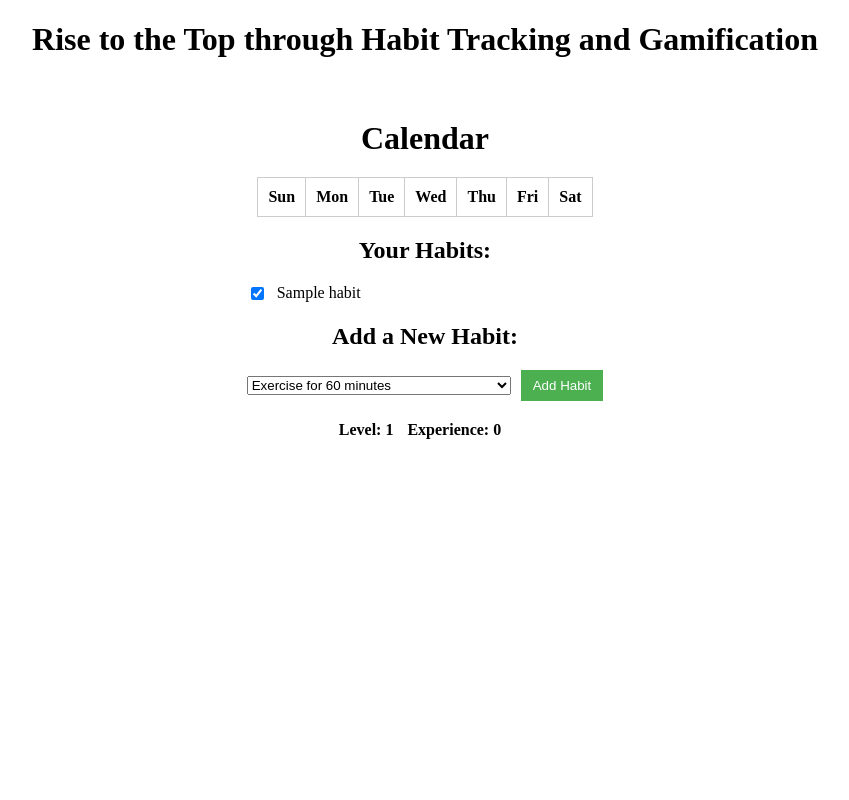
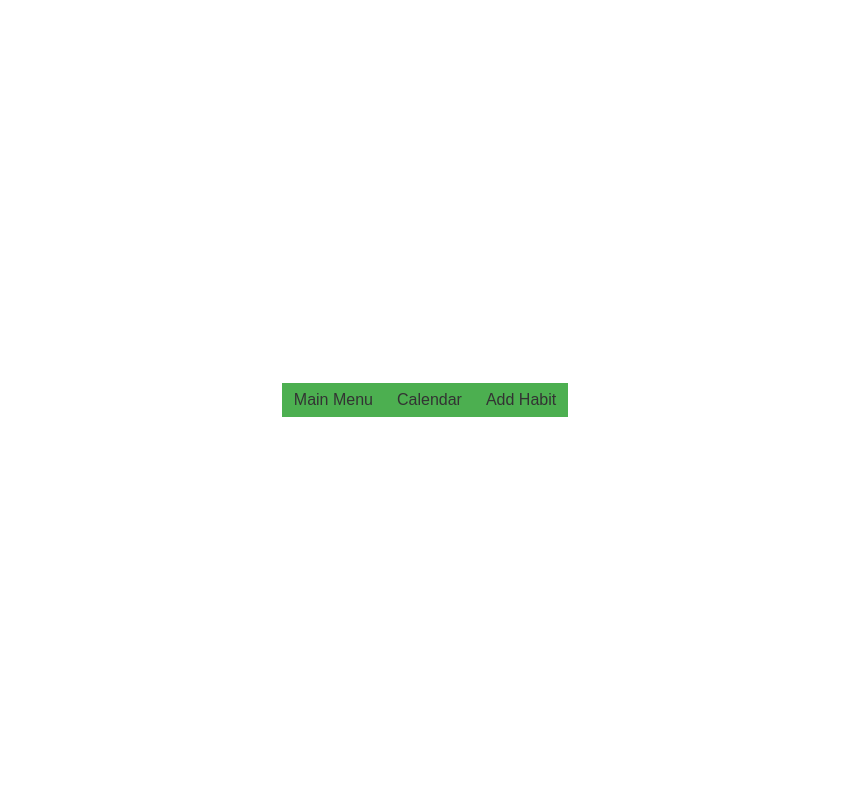
Before and after one commit to JosueLopez03/HabitMaster, a Flask app: page / in a window 1280 px wide. Shown: the whole page, without its empty margins (215-1064 px from the left). Run offline with Flask 3, Linux system fonts and the light colour scheme; tables that the repository leaves empty hold one stand-in row (values such as "Sample post"); lists and menus that the app fills with data are empty.

Commit message:
Included tabs: menu, calendar, add habit

```diff
--- a/static/css/styles.css
+++ b/static/css/styles.css
@@ -1,7 +1,4 @@
-/* static/css/styles.css */
-
 /* General Styles */
-
 body {
   display: flex;
   justify-content: center;
@@ -10,16 +7,11 @@ body {
   margin: 0;
 }
 
-  .container {
-    text-align: center;
-  }
-
 h1 {
   margin-bottom: 20px;
 }
 
 /* Habit List Styles */
-
 ul {
   list-style-type: none;
   padding: 0;
@@ -36,7 +28,6 @@ body {
 }
 
 /* Form Styles */
-
 form {
   display: flex;
   align-items: center;
@@ -50,7 +41,7 @@ body {
 button {
   padding: 8px 12px;
   background-color: #4caf50;
-    color: white;
+  color: rgb(255, 255, 255);
   border: none;
   cursor: pointer;
 }
@@ -60,7 +51,6 @@ body {
 }
 
 /* Player Level and Experience Styles */
-
 .level-container {
   margin-top: 20px;
   font-weight: bold;
@@ -71,13 +61,13 @@ body {
 }
 
 /* Calendar Styles */
-
 table {
   margin: 0 auto;
   border-collapse: collapse;
 }
 
-  th, td {
+th,
+td {
   padding: 10px;
   text-align: center;
   border: 1px solid #ccc;
@@ -105,7 +95,6 @@ body {
 }
 
 /* Container Styles */
-
 .container {
   display: flex;
   flex-direction: column;
@@ -127,3 +116,34 @@ body {
   margin-top: auto;
   margin-bottom: 20px;
 }
+
+/* the tabs and tab content */
+.tabs {
+  display: flex;
+  justify-content: center;
+  margin-bottom: 20px;
+  margin-top: 20px; /* Add margin-top to create space between tabs and content */
+}
+
+.tab-button {
+  color: #333;
+  font-size: 16px;
+}
+
+.tab-button.active {
+  background-color: #333;
+  color: #fff;
+}
+
+.tab-button:hover {
+  background-color: #ddd;
+}
+
+.tab-content {
+  display: none;
+  background-color: #f2f2f2;
+  padding: 20px;
+  margin: 10px;
+  border: 1px solid #ccc;
+  border-radius: 5px;
+}
--- a/templates/includes/calendar.html
+++ /dev/null
@@ -1,31 +0,0 @@
-<table>
-    <thead>
-        <tr>
-            <th>Sun</th>
-            <th>Mon</th>
-            <th>Tue</th>
-            <th>Wed</th>
-            <th>Thu</th>
-            <th>Fri</th>
-            <th>Sat</th>
-        </tr>
-    </thead>
-    <tbody>
-        {% for week in weeks %}
-        <tr>
-            {% for day in week %}
-            <td class="{% if day.month != month %}other-month{% endif %}">
-                <div class="day">
-                    <span class="date">{{ day.day }}</span>
-                    {% for habit in habits %}
-                        {% if day.date() == habit[3] %}
-                            <span class="habit">{{ habit[1] }}</span>
-                        {% endif %}
-                    {% endfor %}
-                </div>
-            </td>
-            {% endfor %}
-        </tr>
-        {% endfor %}
-    </tbody>
-</table>
--- a/templates/includes/habits.html
+++ /dev/null
@@ -1,8 +0,0 @@
-<ul>
-    {% for habit in habits %}
-    <li>
-        <input type="checkbox" id="habit_{{ habit[0] }}" {% if habit[2] == 1 %}checked{% endif %} onchange="deleteHabit('{{ habit[0] }}')">
-        <label for="habit_{{ habit[0] }}">{{ habit[1] }}</label>
-    </li>
-    {% endfor %}
-</ul>
--- a/templates/includes/header.html
+++ b/templates/includes/header.html
@@ -1,7 +1,4 @@
-<!DOCTYPE html>
-<html>
-<head>
-    <title>HabitMaster - Calendar</title>
+<title>HabitMaster</title>
     <link rel="stylesheet" type="text/css" href="{{ url_for('static', filename='css/styles.css') }}">
     <style>
         html, body {
@@ -29,13 +26,3 @@
             margin-bottom: 20px;
         }
     </style>
-</head>
-<body>
-    <div class="container">
-        <div class="header">
-            <h1>Rise to the Top through Habit Tracking and Gamification</h1>
-        </div>
-
-        <div class="calendar">
-            <h1>Calendar</h1>
-            <h2>{{ month_name }} {{ year }}</h2>
--- /dev/null
+++ b/templates/includes/tab1.html
@@ -0,0 +1,15 @@
+<div class="tab" id="tab1">
+        <button class="tab-button" onclick="openTab(1)">Main Menu</button>
+        <div class="tab-content">
+            <div class="container">
+                <div class="header">
+                    <h1>Rise to the Top through Habit Tracking and Gamification</h1>
+                </div>
+
+                <div class="level-container">
+                    <span>Level: 1</span>
+                    <span>Experience: 0</span>
+                </div>
+            </div>
+        </div>
+    </div>
--- /dev/null
+++ b/templates/includes/tab2.html
@@ -0,0 +1,38 @@
+<div class="tab" id="tab2">
+        <button class="tab-button" onclick="openTab(2)">Calendar</button>
+        <div class="tab-content">
+            <div class="calendar">
+                <table>
+                    <thead>
+                        <tr>
+                            <th>Sun</th>
+                            <th>Mon</th>
+                            <th>Tue</th>
+                            <th>Wed</th>
+                            <th>Thu</th>
+                            <th>Fri</th>
+                            <th>Sat</th>
+                        </tr>
+                    </thead>
+                    <tbody>
+                        {% for week in weeks %}
+                        <tr>
+                            {% for day in week %}
+                            <td class="{% if day.month != month %}other-month{% endif %}">
+                                <div class="day">
+                                    <span class="date">{{ day.day }}</span>
+                                    {% for habit in habits %}
+                                    {% if day.date() == habit[3] %}
+                                    <span class="habit">{{ habit[1] }}</span>
+                                    {% endif %}
+                                    {% endfor %}
+                                </div>
+                            </td>
+                            {% endfor %}
+                        </tr>
+                        {% endfor %}
+                    </tbody>
+                </table>
+            </div>
+        </div>
+    </div>
--- /dev/null
+++ b/templates/includes/tab3.html
@@ -0,0 +1,33 @@
+<div class="tab" id="tab3">
+        <button class="tab-button" onclick="openTab(3)">Add Habit</button>
+        <div class="tab-content">
+            <div class="habits">
+                <h2>Your Habits:</h2>
+                <ul>
+                    {% for habit in habits %}
+                    <li>
+                        <input type="checkbox" id="habit_{{ habit[0] }}" {% if habit[2] == 1 %}checked{% endif %} onchange="deleteHabit('{{ habit[0] }}')">
+                        <label for="habit_{{ habit[0] }}">{{ habit[1] }}</label>
+                    </li>
+                    {% endfor %}
+                </ul>
+            </div>
+            <div class="add-habit">
+                <h2>Add a New Habit:</h2>
+                <form action="/add" method="post">
+                    <select name="habit_index" required>
+                        <option value="0">Exercise for 60 minutes</option>
+                        <option value="1">Eat a balanced meal</option>
+                        <option value="2">Drink the recommended amount of water</option>
+                        <option value="3">Sleep for 7-9 hours</option>
+                        <option value="4">Practice a stress management activity</option>
+                        <option value="5">Practice good hygiene</option>
+                        <option value="6">Limit social media</option>
+                        <option value="7">Engage in a hobby for 30 minutes</option>
+                        <option value="8">Practice a new skill</option>
+                    </select>
+                    <button type="submit">Add Habit</button>
+                </form>
+            </div>
+        </div>
+    </div>
--- a/templates/index.html
+++ b/templates/index.html
@@ -1,29 +1,17 @@
 <!DOCTYPE html>
 <html>
 <head>
-    <title>HabitMaster</title>
-    <link rel="stylesheet" type="text/css" href="{{ url_for('static', filename='css/styles.css') }}">
-    <style>
-        body {
-            display: flex;
-            flex-direction: column;
-            align-items: center;
-            justify-content: center;
-            height: 100vh;
-            margin: 0;
-        }
-        .header {
-            margin-bottom: 20px;
-        }
-        .calendar {
-            margin-bottom: 20px;
-        }
-        .habits,
-        .add-habit {
-            margin-top: auto;
-            margin-bottom: 20px;
-        }
-    </style>
+    {% include 'includes/header.html' %}
+</head>
+<body>
+    <div class="tabs">
+        {% include 'includes/tab1.html' %}
+
+    {% include 'includes/tab2.html' %}
+
+    {% include 'includes/tab3.html' %}
+    </div>
+
     <script>
         function deleteHabit(habitId) {
             // Send an AJAX request to delete the habit
@@ -56,39 +44,22 @@
                 console.error('Error:', error);
             });
         }
+
+        function openTab(tabIndex) {
+            // Get all tab buttons and tab contents
+            var tabButtons = document.getElementsByClassName('tab-button');
+            var tabContents = document.getElementsByClassName('tab-content');
+
+            // Remove the 'active' class from all tab buttons and tab contents
+            for (var i = 0; i < tabButtons.length; i++) {
+                tabButtons[i].classList.remove('active');
+                tabContents[i].style.display = 'none';
+            }
+
+            // Add the 'active' class to the selected tab button and display the corresponding tab content
+            tabButtons[tabIndex - 1].classList.add('active');
+            tabContents[tabIndex - 1].style.display = 'block';
+        }
     </script>
-</head>
-<body>
-    <div class="container">
-        {% include 'includes/header.html' %}
-
-        <div class="calendar">
-            {% include 'includes/calendar.html' %}
-        </div>
-
-        <div class="habits">
-            <h2>Your Habits:</h2>
-            {% include 'includes/habits.html' %}
-        </div>
-
-        <div class="add-habit">
-            <h2>Add a New Habit:</h2>
-            <form action="{{ url_for('add_habit') }}" method="post">
-                <select name="habit_index" required>
-                    {% for index, habit in enumerate(top_habits) %}
-                        <option value="{{ index }}">{{ habit }}</option>
-                    {% endfor %}
-                </select>
-                <button type="submit">Add Habit</button>
-            </form>
-        </div>
-
-        <div class="level-container">
-            <span>Level: {{ player.get_level() }}</span>
-            <span>Experience: {{ player.get_experience() }}</span>
-        </div>
-
-        {% include 'includes/footer.html' %}
-    </div>
 </body>
 </html>
```
Also changed, not shown: habitmaster.db. Lines whose indentation alone changed are shown as unchanged.
